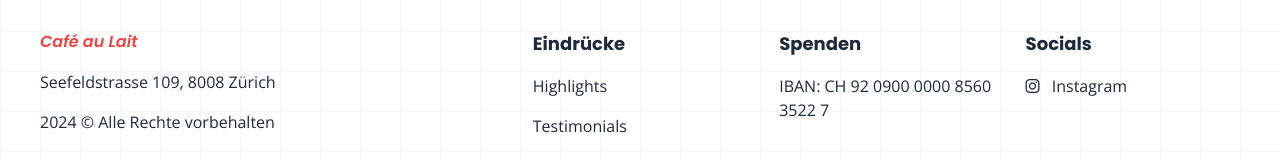
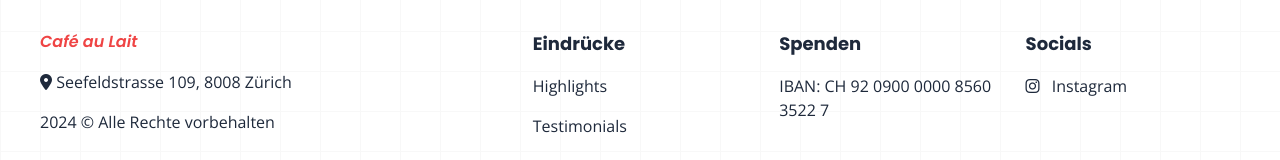
Before and after one commit to vntero/cafeaulait, a SvelteKit app: page / in a window 1280 px wide. Shown: the part 4049-4209 px from the top of the page. Built offline with nearby package versions, Linux system fonts and the light colour scheme.

Commit message:
changes name from hero to intro

```diff
--- a/src/components/Footer.svelte
+++ b/src/components/Footer.svelte
@@ -9,8 +9,9 @@
         target="_blank"
         class="cursor-pointer hover:text-red-500 duration-200"
       >
-        Seefeldstrasse 109, 8008 Zürich</a
-      >
+        <i class="fa-solid fa-location-dot"></i>
+        Seefeldstrasse 109, 8008 Zürich
+      </a>
       <p>2024 © Alle Rechte vorbehalten</p>
     </div>
     <div class="flex flex-col gap-4">
--- a/src/routes/+page.svelte
+++ b/src/routes/+page.svelte
@@ -1,15 +1,15 @@
 <script>
-    import Hero from "../components/Hero.svelte"
-    import Kurse from "../components/Kurse.svelte"
-    import Shows from "../components/Shows.svelte"
-    import UberUns from "../components/UberUns.svelte"
-    import Footer from "../components/Footer.svelte"
+  import Intro from '../components/Intro.svelte'
+  import Kurse from '../components/Kurse.svelte'
+  import Shows from '../components/Shows.svelte'
+  import UberUns from '../components/UberUns.svelte'
+  import Footer from '../components/Footer.svelte'
 </script>
 
 <main class="flex flex-col">
-    <Hero/>
-    <Kurse/>
-    <Shows/>
-    <UberUns/>
-    <Footer/>
+  <Intro />
+  <Kurse />
+  <Shows />
+  <UberUns />
+  <Footer />
 </main>
```
Also changed, not shown: src/components/Intro.svelte (renamed from src/components/Hero.svelte).
